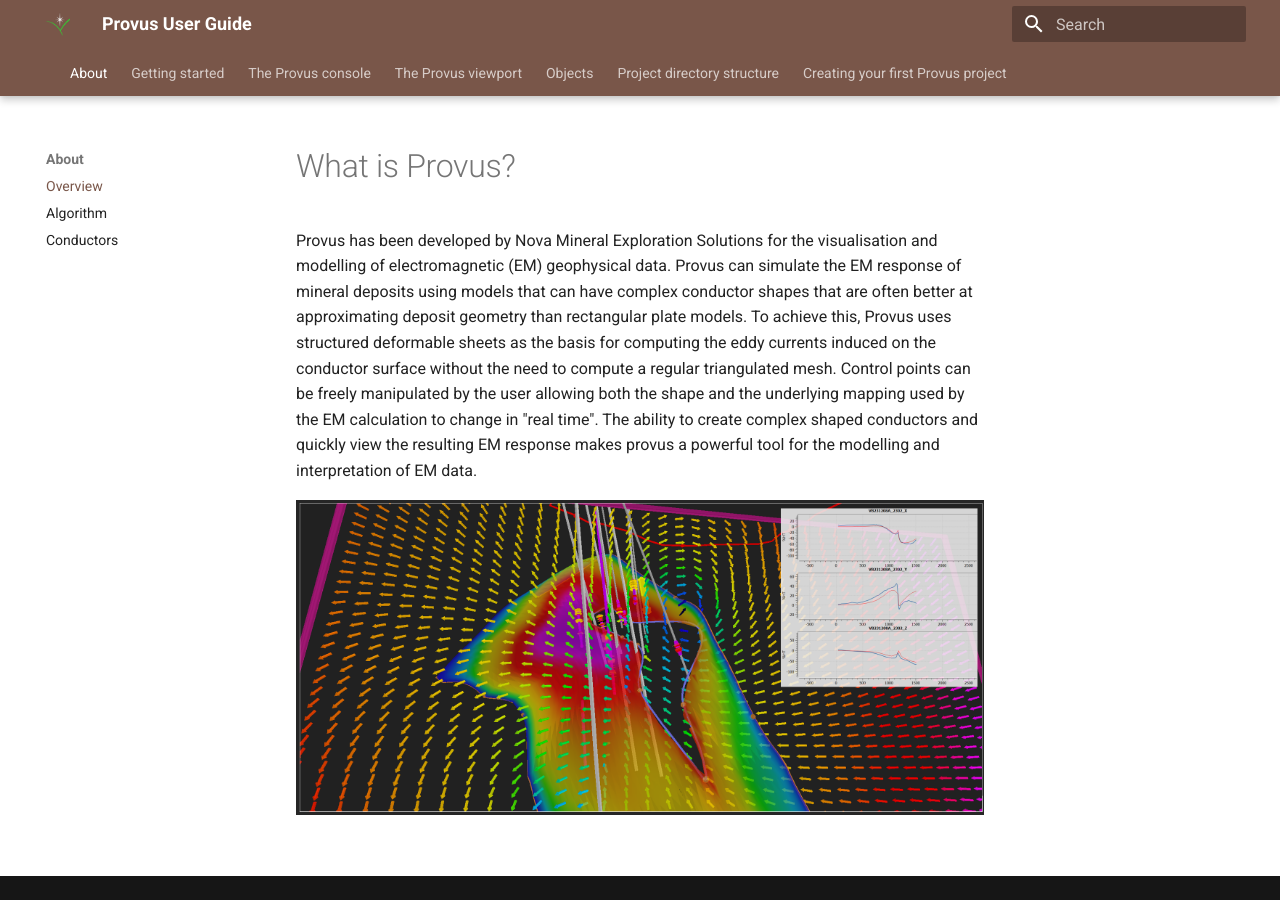
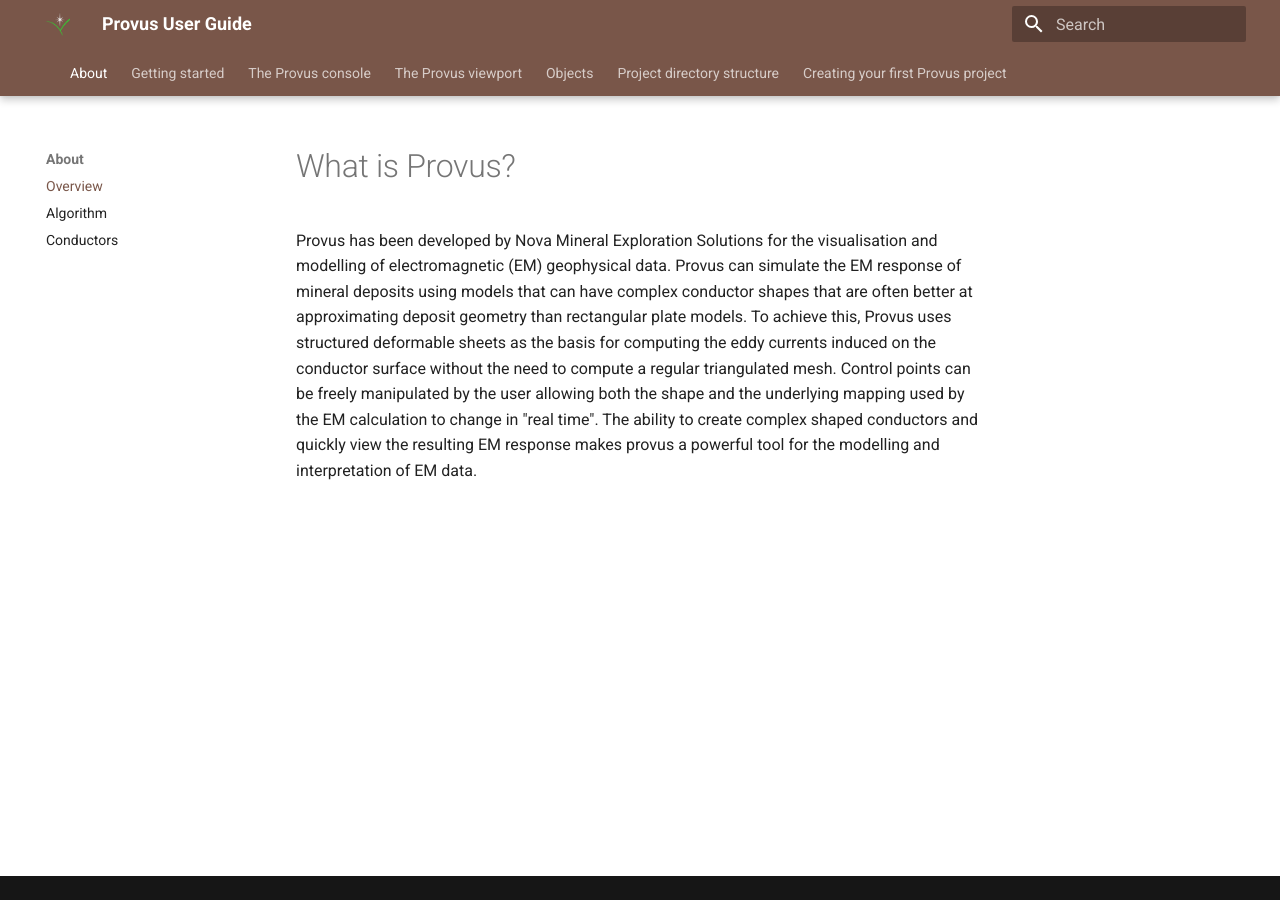
Before and after one commit to anthonyznova/Provdoc, an MkDocs documentation site: the page built from docs/about/overview.md, in a window 1280 px wide. Built offline with MkDocs 1.6.1 and Material for MkDocs 9.7.7, drawn with Linux system fonts in a browser that asks for light colours.

Commit message:
Update overview.md

```diff
--- a/docs/about/overview.md
+++ b/docs/about/overview.md
@@ -1,5 +1,3 @@
 # What is Provus?
 
 Provus has been developed by Nova Mineral Exploration Solutions for the visualisation and modelling of electromagnetic (EM) geophysical data. Provus can simulate the EM response of mineral deposits using models that can have complex conductor shapes that are often better at approximating deposit geometry than rectangular plate models. To achieve this, Provus uses structured deformable sheets as the basis for computing the eddy currents induced on the conductor surface without the need to compute a regular triangulated mesh. Control points can be freely manipulated by the user allowing both the shape and the underlying mapping used by the EM calculation to change in "real time". The ability to create complex shaped conductors and quickly view the resulting EM response makes provus a powerful tool for the modelling and interpretation of EM data.
-
-![Integral equation](../images/finalimage.png)
```
